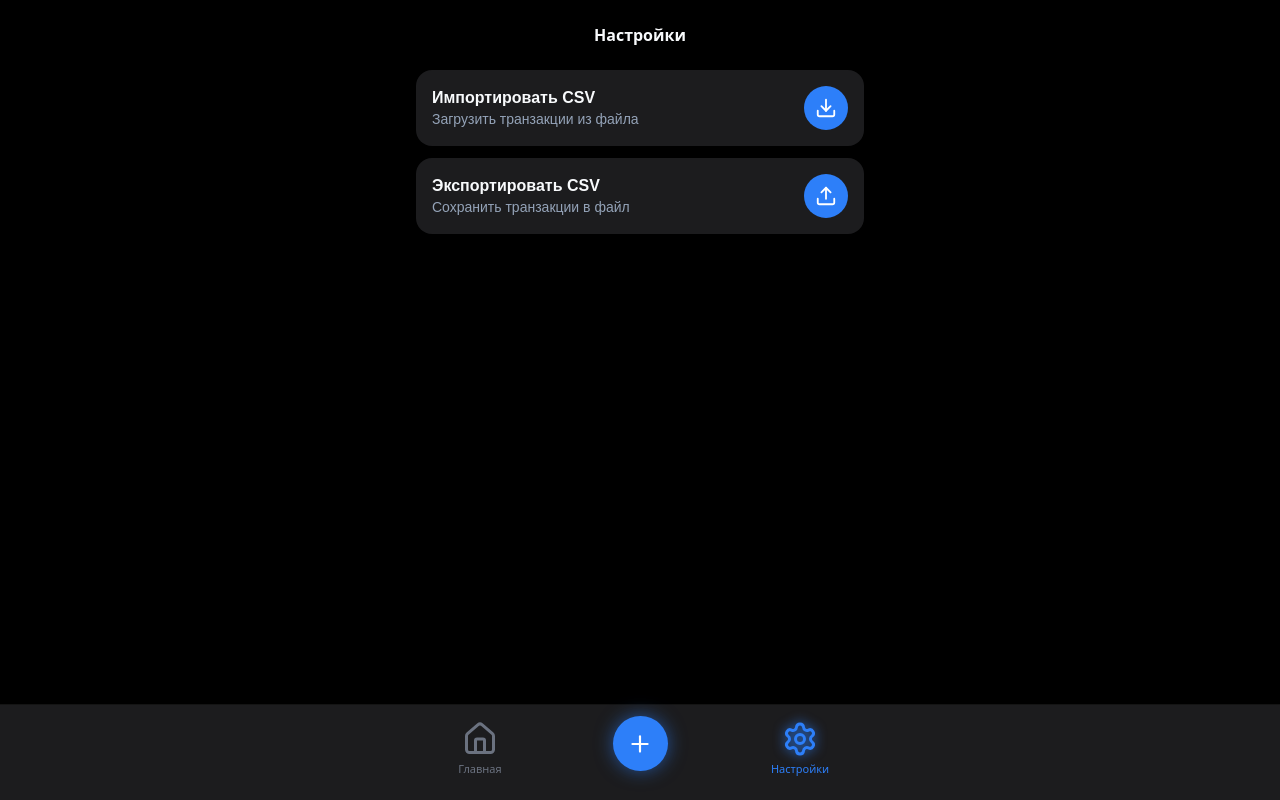
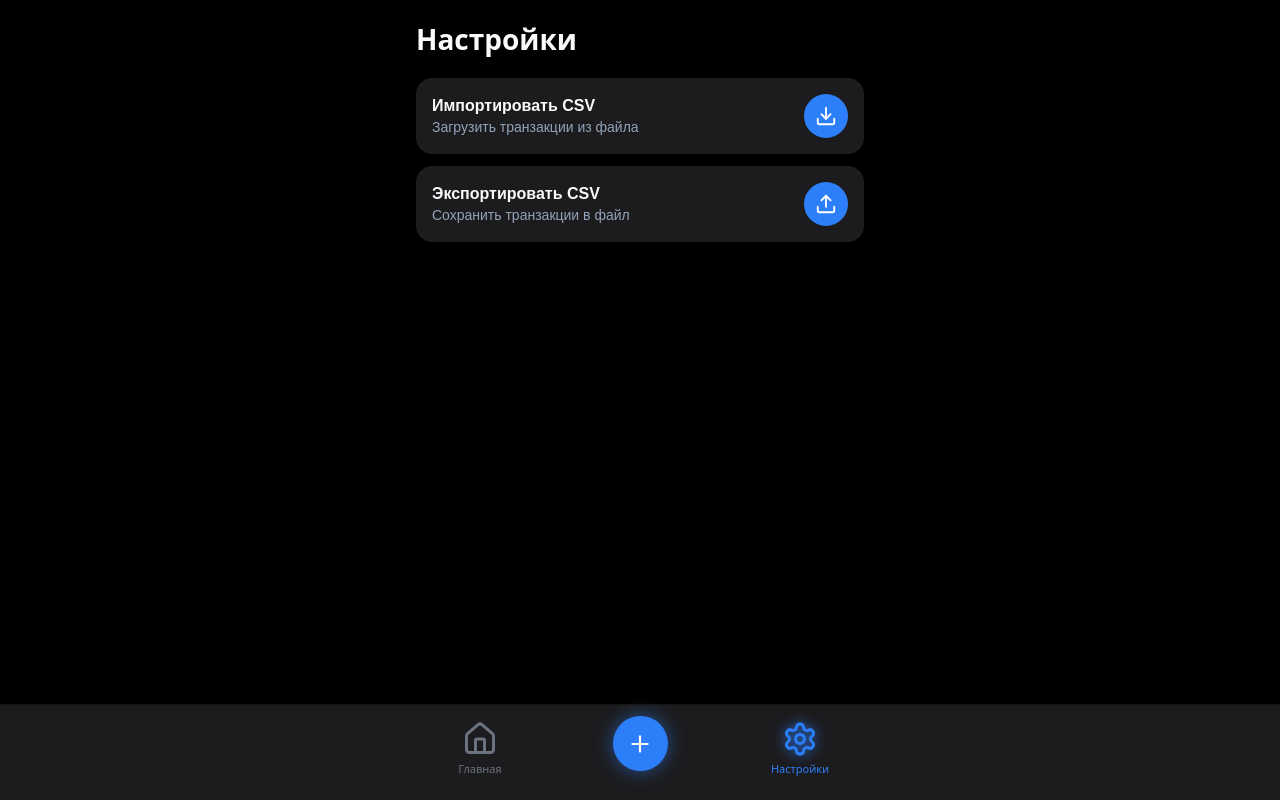
Before and after one commit to ivan-legostin/spendy-pwa, a React (Vite) app: page /spendy-pwa/settings in a window 1280 px wide. Built offline with nearby package versions, Linux system fonts and the light colour scheme.

Commit message:
Стили экрана настроек приведены в соответствие с главным экраном

```diff
--- a/src/screens/SettingsScreen.css
+++ b/src/screens/SettingsScreen.css
@@ -1,25 +1,20 @@
 .settings {
-  padding: 24px 0 100px;
-  width: 100%;
-  min-height: 100vh;
-  box-sizing: border-box;
+  padding: 20px 16px 100px;
   max-width: 480px;
   margin: 0 auto;
 }
 
 .settings__title {
-  font-size: 1rem;
+  font-size: 28px;
   font-weight: 700;
   color: #f8fafc;
-  margin: 0 0 24px;
-  text-align: center;
+  margin: 0 0 20px;
 }
 
 .settings__list {
   display: flex;
   flex-direction: column;
   gap: 12px;
-  margin: 0 16px;
 }
 
 .settings__item {
```
